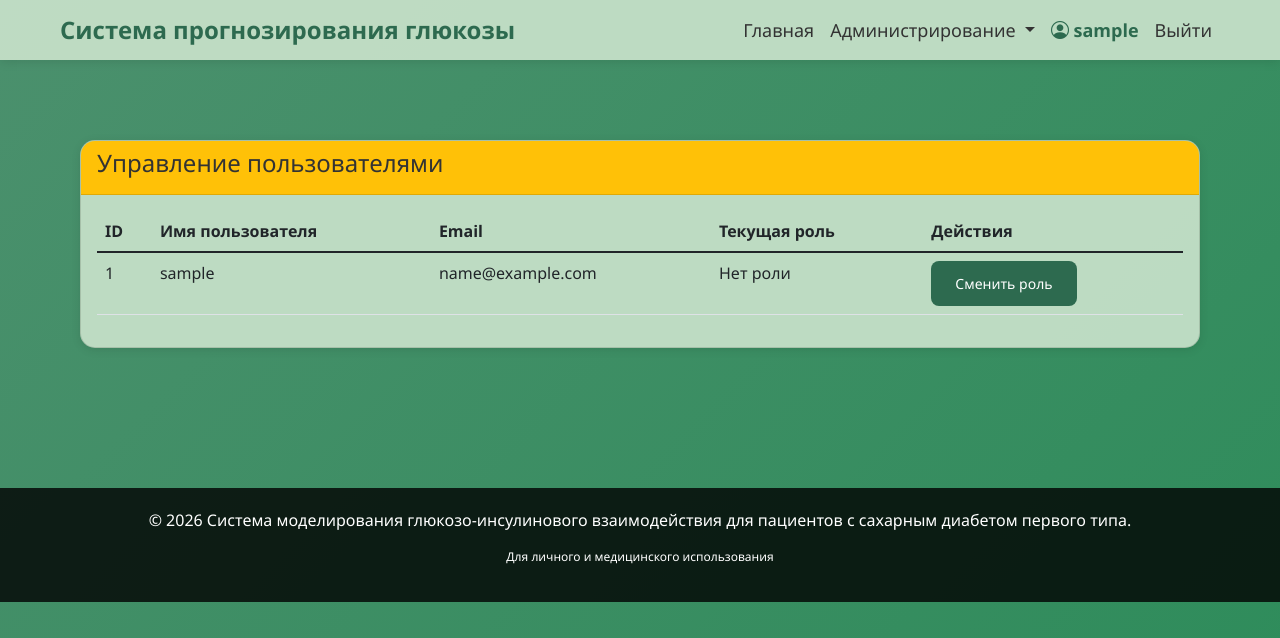
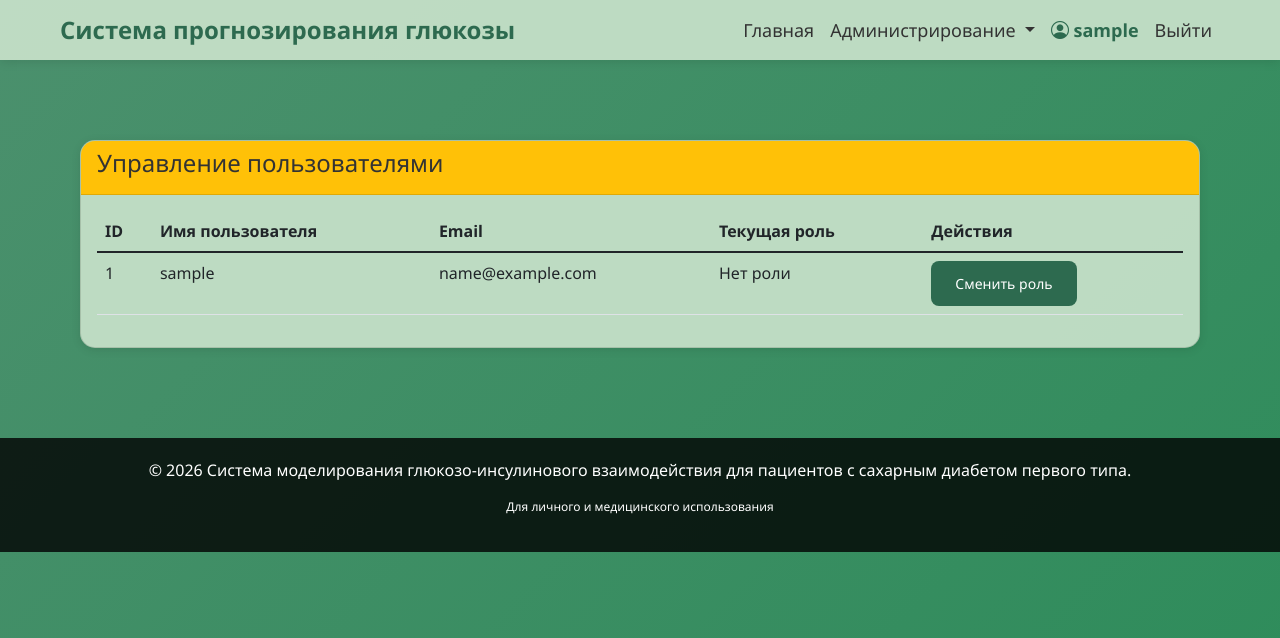
Before and after one commit to likkk5/diploma_project, a Django app: page /manage_users/ in a window 1280 px wide. Shown: the top 638 px of the page. Run offline with Django 5.2, Linux system fonts and the light colour scheme; the visitor is signed in with stand-in values (Sample User, id 1); data comes from the database, SQL or seed files in the repository; data that the repository does not hold is empty; parts of the project's set-up code (start-up, migrations or seed data) failed here and were passed over.

Commit message:
fix footer (.container)

```diff
--- a/myProject/myApp/static/myApp/css/style.css
+++ b/myProject/myApp/static/myApp/css/style.css
@@ -101,7 +101,7 @@ body {
 /* Основной контент */
 .container {
     max-width: 1200px;
-    margin: 50px auto;
+    margin: 0px auto;
     padding: 20px;
 }
 
```
